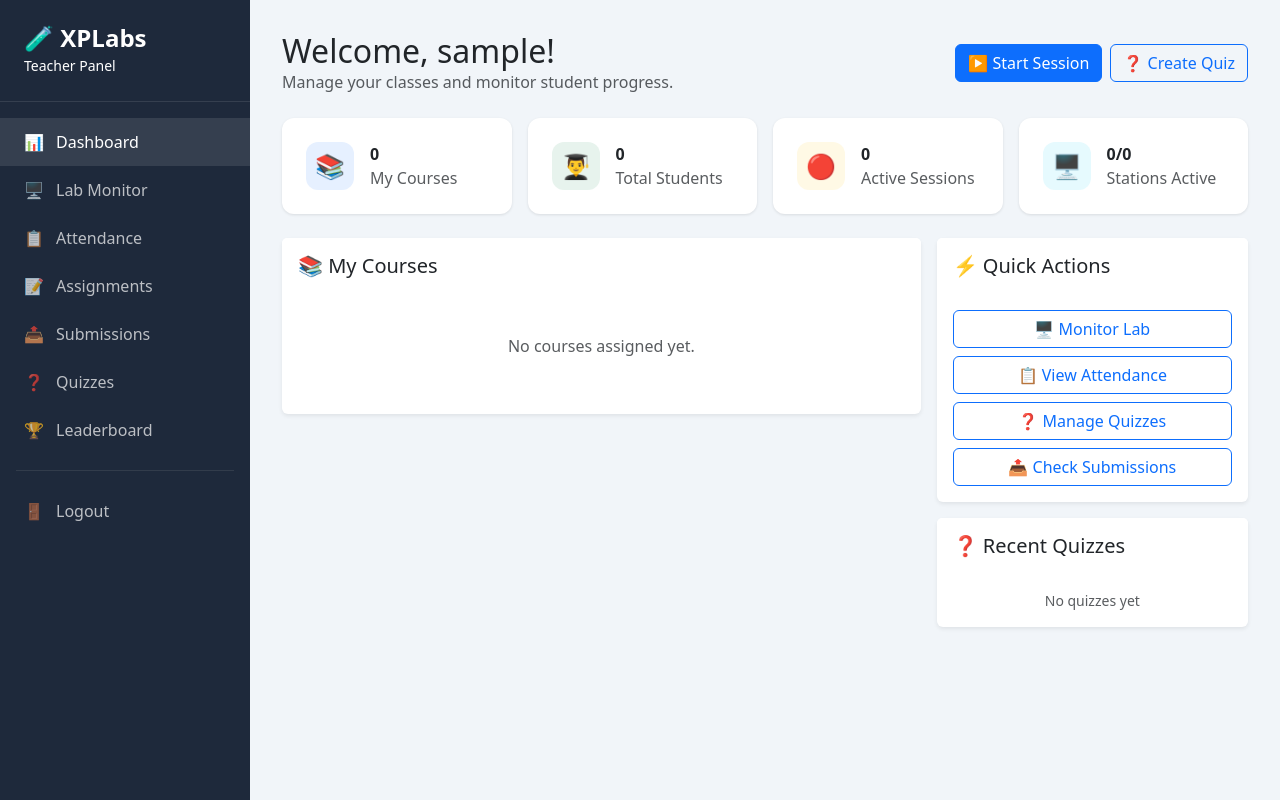
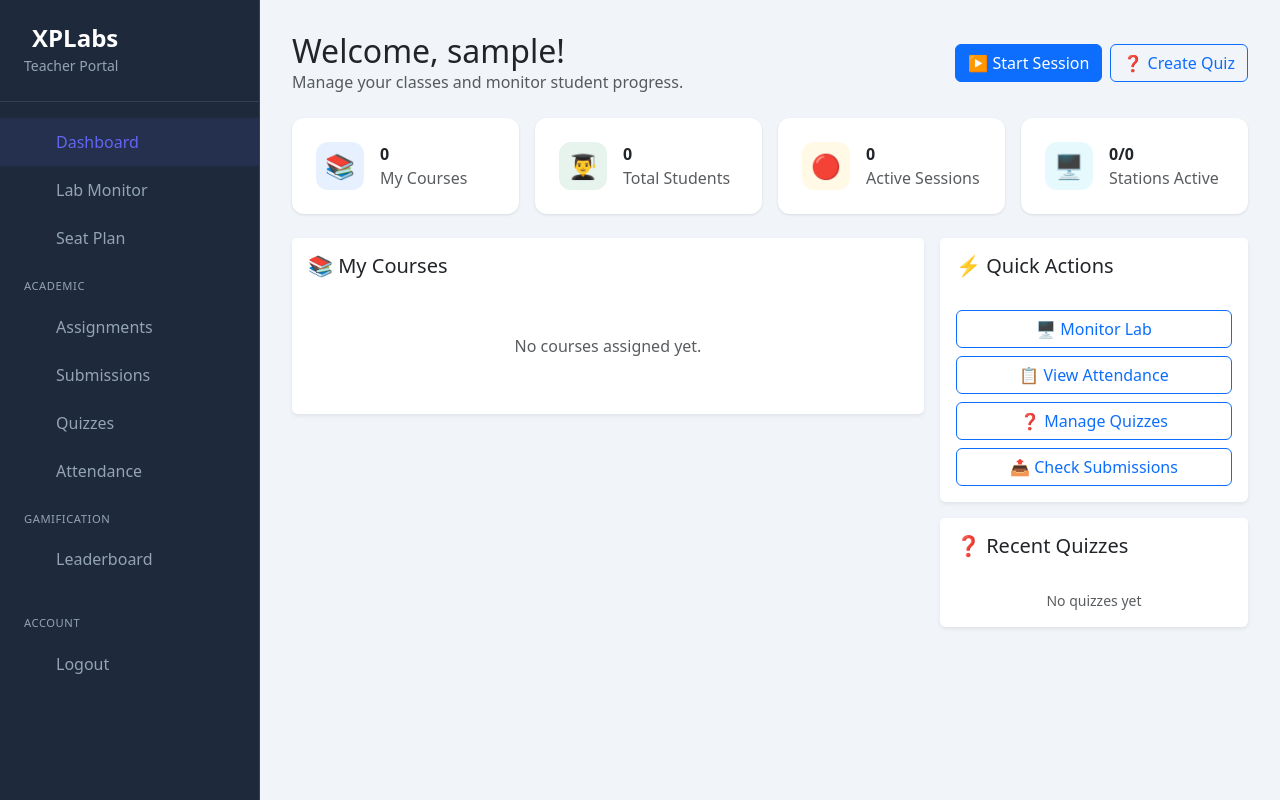
Before and after one commit to elison213/XP-Labs-Gamified-Computer-Laboratory-Management-and-Learning-Management-System, a PHP site: page /dashboard_teacher.php in a window 1280 px wide. Run offline with PHP 8.4, Linux system fonts and the light colour scheme; the visitor is signed in with stand-in values (Sample User, id 1); data that the repository does not hold is empty.

Commit message:
Feat: Role-aware sidebar - teachers see limited nav, admin sees full nav. Updated teacher dashboard to use unified sidebar

```diff
--- a/components/admin_sidebar.php
+++ b/components/admin_sidebar.php
@@ -1,10 +1,12 @@
 <?php
 /**
- * XPLabs - Admin/Teacher Sidebar Component
+ * XPLabs - Role-Aware Sidebar Component
  * Usage: Include this file after $role is defined
+ * Teachers see limited navigation, Admins see full navigation
  */
 $currentRole = $role ?? 'admin';
 $currentPage = basename($_SERVER['PHP_SELF']);
+$isTeacher = ($currentRole === 'teacher');
 ?>
 <style>
 .sidebar {
@@ -47,6 +49,7 @@ $currentPage = basename($_SERVER['PHP_SELF']);
             <i class="bi bi-layout-text-window-reverse"></i> Seat Plan
         </a>
 
+        <?php if (!$isTeacher): ?>
         <div class="nav-section">Management</div>
         <a href="admin_users.php" class="<?= $currentPage === 'admin_users.php' ? 'active' : '' ?>">
             <i class="bi bi-people"></i> Users
@@ -63,6 +66,7 @@ $currentPage = basename($_SERVER['PHP_SELF']);
         <a href="announcements.php" class="<?= $currentPage === 'announcements.php' ? 'active' : '' ?>">
             <i class="bi bi-megaphone"></i> Announcements
         </a>
+        <?php endif; ?>
 
         <div class="nav-section">Academic</div>
         <a href="assignments_manage.php" class="<?= $currentPage === 'assignments_manage.php' ? 'active' : '' ?>">
@@ -83,10 +87,12 @@ $currentPage = basename($_SERVER['PHP_SELF']);
             <i class="bi bi-trophy"></i> Leaderboard
         </a>
 
+        <?php if (!$isTeacher): ?>
         <div class="nav-section">System</div>
         <a href="admin_logs.php" class="<?= $currentPage === 'admin_logs.php' ? 'active' : '' ?>">
             <i class="bi bi-activity"></i> Activity Logs
         </a>
+        <?php endif; ?>
 
         <div class="nav-section mt-4">Account</div>
         <a href="#" onclick="document.getElementById('logout-form').submit(); return false;">
--- a/dashboard_teacher.php
+++ b/dashboard_teacher.php
@@ -11,6 +11,8 @@ use XPLabs\Services\LabService;
 use XPLabs\Services\QuizService;
 
 Auth::requireRole('teacher');
+
+$role = 'teacher';
 
 $userId = Auth::id();
 $db = Database::getInstance();
@@ -71,13 +73,7 @@ $labStats = $labService->getStats();
     <style>
         :root { --xp-primary: #6366f1; --xp-dark: #1e293b; --xp-radius: 0.75rem; }
         body { background: #f1f5f9; }
-        .sidebar { position: fixed; top: 0; left: 0; width: 250px; height: 100vh; background: var(--xp-dark); color: #fff; padding: 1.5rem 0; z-index: 1000; }
-        .sidebar-brand { padding: 0 1.5rem 1.5rem; border-bottom: 1px solid rgba(255,255,255,0.1); margin-bottom: 1rem; }
-        .sidebar-brand h4 { margin: 0; font-weight: 700; }
-        .sidebar a { display: flex; align-items: center; gap: 0.75rem; padding: 0.75rem 1.5rem; color: rgba(255,255,255,0.7); text-decoration: none; }
-        .sidebar a:hover, .sidebar a.active { background: rgba(255,255,255,0.1); color: #fff; }
-        .sidebar a .icon { width: 20px; text-align: center; }
-        .main-content { margin-left: 250px; padding: 2rem; }
+        .main-content { margin-left: 260px; padding: 2rem; }
         .stat-card { background: #fff; border-radius: var(--xp-radius); padding: 1.5rem; box-shadow: 0 1px 3px rgba(0,0,0,0.1); }
         .course-card { background: #fff; border-radius: var(--xp-radius); padding: 1.25rem; box-shadow: 0 1px 3px rgba(0,0,0,0.1); transition: transform 0.2s; cursor: pointer; }
         .course-card:hover { transform: translateY(-2px); box-shadow: 0 4px 12px rgba(0,0,0,0.15); }
@@ -85,21 +81,7 @@ $labStats = $labService->getStats();
     </style>
 </head>
 <body>
-    <nav class="sidebar">
-        <div class="sidebar-brand">
-            <h4>🧪 XPLabs</h4>
-            <small>Teacher Panel</small>
-        </div>
-        <a href="dashboard_teacher.php" class="active"><span class="icon">📊</span> Dashboard</a>
-        <a href="monitoring.php"><span class="icon">🖥️</span> Lab Monitor</a>
-        <a href="attendance_history.php"><span class="icon">📋</span> Attendance</a>
-        <a href="assignments_manage.php"><span class="icon">📝</span> Assignments</a>
-        <a href="submissions.php"><span class="icon">📤</span> Submissions</a>
-        <a href="quizzes_manage.php"><span class="icon">❓</span> Quizzes</a>
-        <a href="leaderboard.php"><span class="icon">🏆</span> Leaderboard</a>
-        <hr class="border-secondary mx-3">
-        <a href="api/auth/logout.php"><span class="icon">🚪</span> Logout</a>
-    </nav>
+    <?php include __DIR__ . '/components/admin_sidebar.php'; ?>
 
     <div class="main-content">
         <div class="d-flex justify-content-between align-items-center mb-4">
```
